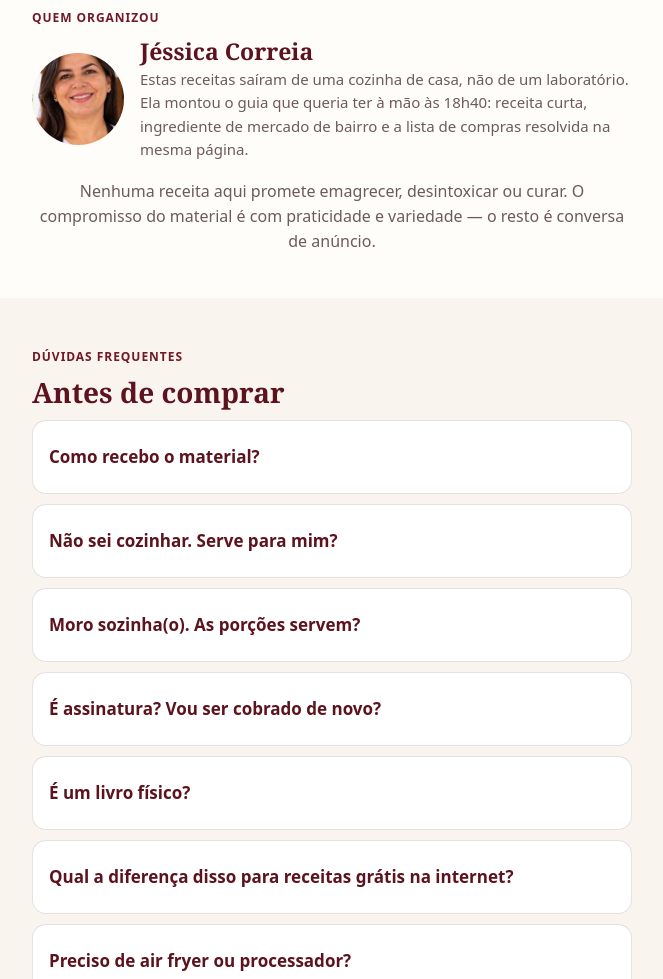
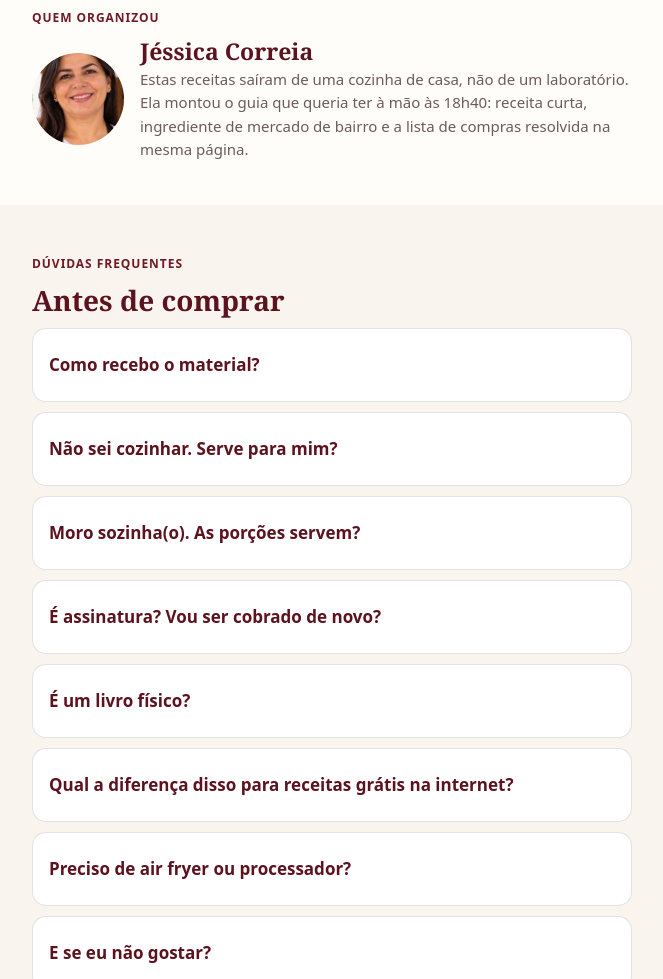
Before and after one commit to thiagopantoja0911-netizen/receitas-naturais-salevo-landing, a plain HTML site: page index.html in a window 1280 px wide. Shown: the part 6210-7189 px from the top of the page, without its empty margins (308-971 px from the left). Drawn offline with Linux system fonts and the light colour scheme.

Commit message:
copy: remove disclaimer sobre emagrecer/desintoxicar da secao Quem organizou

```diff
--- a/index.html
+++ b/index.html
@@ -219,7 +219,6 @@ src="https://www.facebook.com/tr?id=1146808914974868&ev=PageView&noscript=1"
 <section><div class="wrap">
   <span class="eyebrow">Quem organizou</span>
   <div class="author"><img src="assets/autora-avatar.jpg" alt="Jéssica Correia" width="92" height="92"><div><h2 style="font-size:23px;margin:0 0 4px">Jéssica Correia</h2><p class="lead" style="margin:0;font-size:15px">Estas receitas saíram de uma cozinha de casa, não de um laboratório. Ela montou o guia que queria ter à mão às 18h40: receita curta, ingrediente de mercado de bairro e a lista de compras resolvida na mesma página.</p></div></div>
-  <p class="punch" style="font-size:16px;font-family:system-ui,sans-serif;color:var(--muted)">Nenhuma receita aqui promete emagrecer, desintoxicar ou curar. O compromisso do material é com praticidade e variedade — o resto é conversa de anúncio.</p>
 </div></section>
 
 <section class="alt"><div class="wrap">
```
